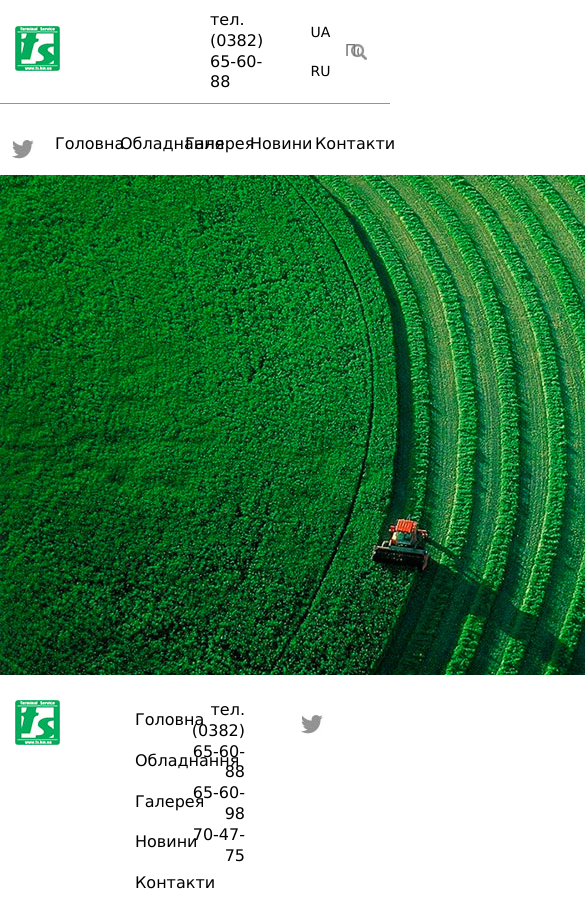
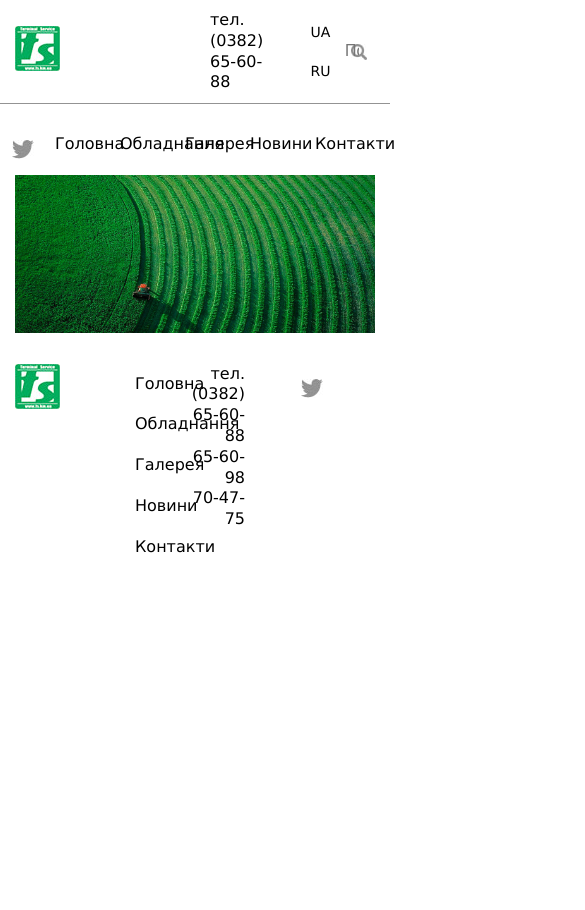
Before and after one commit to Infokora/Teejet, a plain HTML site: page index.html in a window 390 px wide. Shown: the top 910 px of the page, 585 px wide, since content can reach past the window. After the commit the page ends 844 px from the top, so only its background shows below. Drawn offline with Linux system fonts and the light colour scheme.

Commit message:
responsive img for slider

```diff
--- a/css/style.css
+++ b/css/style.css
@@ -79,6 +79,9 @@
     padding:10px 3px;
     font-size:14px;
 }
+.slider img{
+    width:100%;
+}
 footer{
     height:235px;
 }
--- a/index.html
+++ b/index.html
@@ -47,7 +47,10 @@
                     <li class="col-2"><a href="#">Контакти</a></li>
                 </menu>
                 <div class="row">
-                    <img src="img/head-img.jpg" alt="">
+                    <div class="col slider">
+                        <img src="img/head-img.jpg" alt="">
+                    </div>
+
                 </div>
             </nav>
         </header>
```
